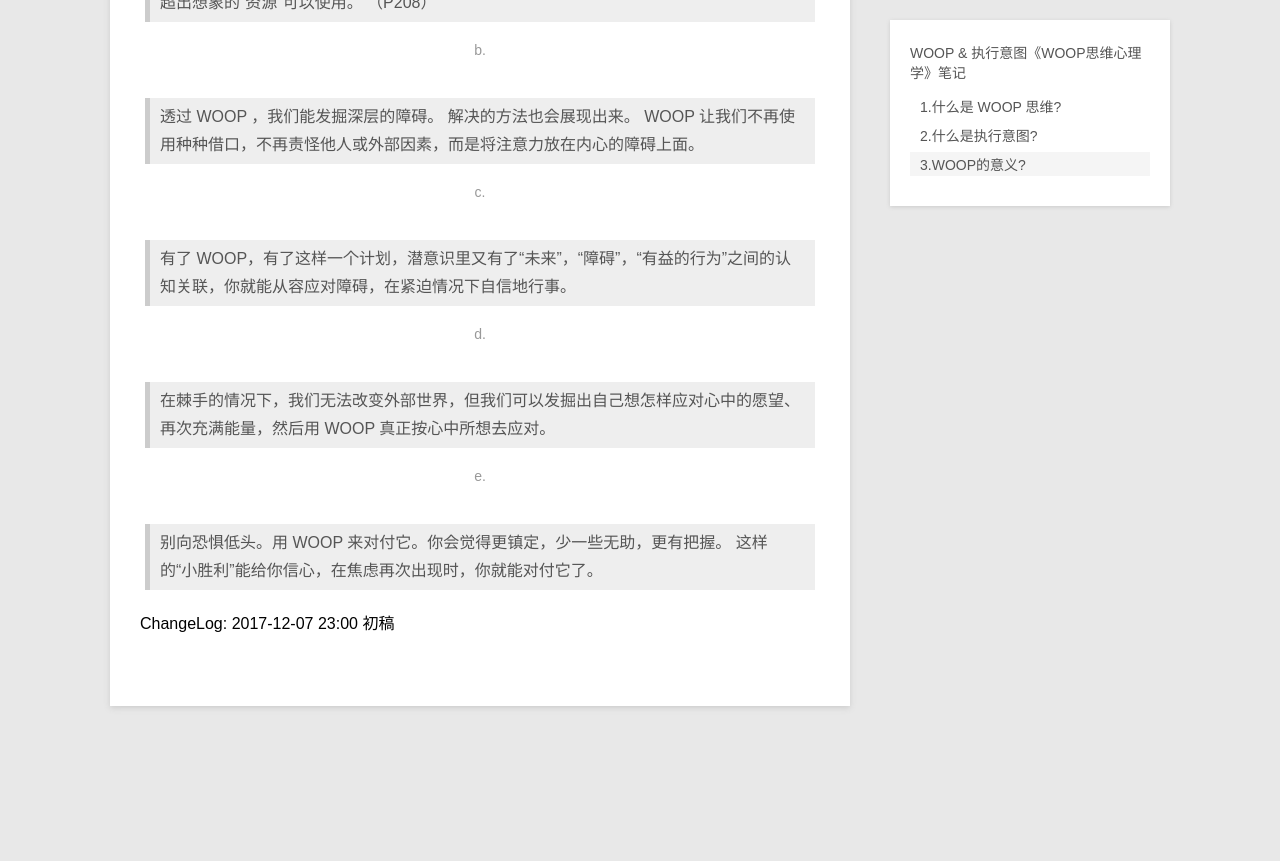
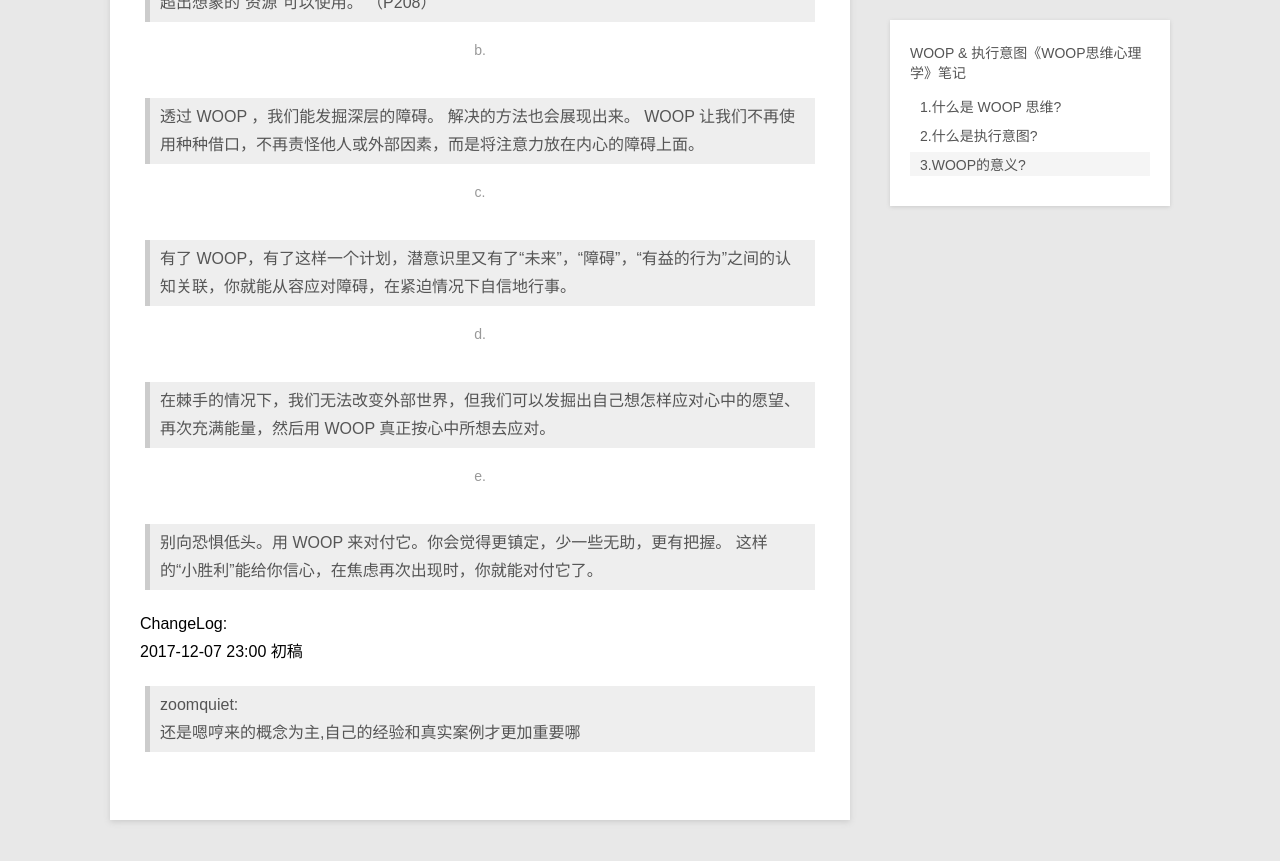
Before and after one commit to linfeng365/linfeng365.github.io, a Jekyll site: the page built from _posts/Blog/2017-12-07-woop.md, in a window 1280 px wide and 900 px high, scrolled down 968 px. Shown: the top 861 px of the window. Built offline with Jekyll 4.4.1, drawn with Linux system fonts in a browser that asks for light colours; comment, search, counter and statistics services are not loaded; before the commit the page ends 1754 px from its top, so only the background shows below that.

Commit message:
2017-12-08 08:04

```diff
--- a/_posts/Blog/2017-12-07-woop.md
+++ b/_posts/Blog/2017-12-07-woop.md
@@ -58,3 +58,6 @@
 
 ChangeLog:
 2017-12-07 23:00 初稿
+
+>zoomquiet:
+>还是嗯哼来的概念为主,自己的经验和真实案例才更加重要哪
```
